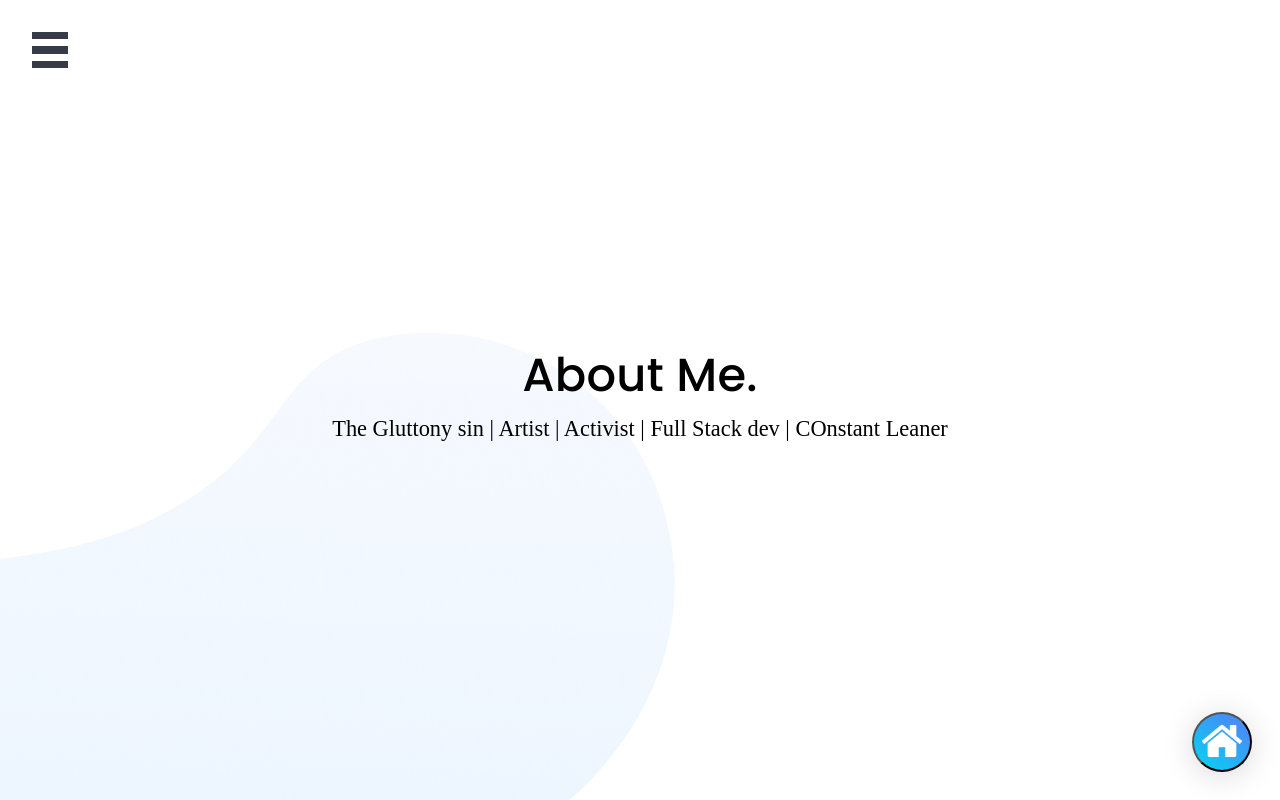
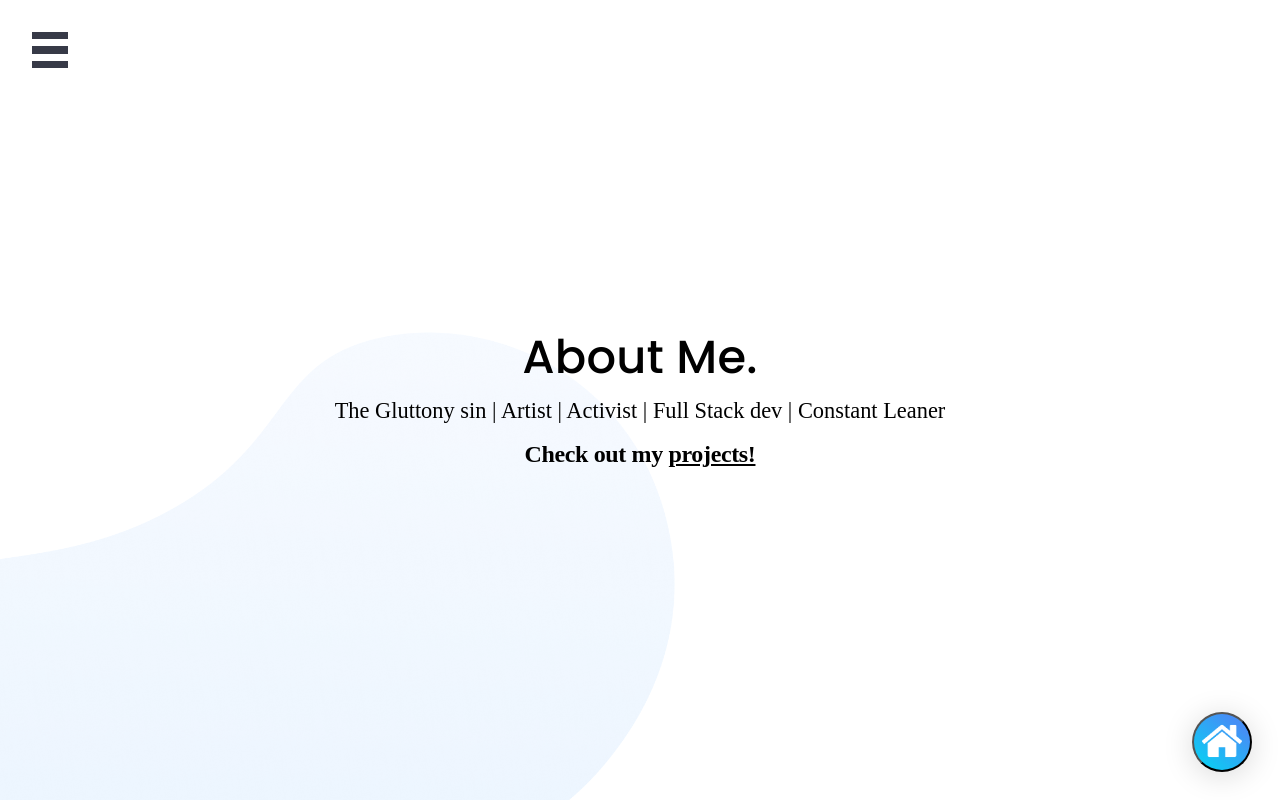
Before and after one commit to agarwalshashankjan/portfolio, a React (Create React App) app: page /#/about in a window 1280 px wide. Built offline with nearby package versions, Linux system fonts and the light colour scheme.

Commit message:
Footer component complete

```diff
--- a/src/components/About/About.jsx
+++ b/src/components/About/About.jsx
@@ -1,5 +1,6 @@
 import React from "react";
 import Header from "../Header/Header";
+import Footer from "../Footer/Footer";
 import "./About.css";
 import aboutVector from "./../../assets/about_vector.png";
 
@@ -8,9 +9,10 @@ const About = () => {
     <div className="section-container">
       <Header
         heading="About Me."
-        details="The Gluttony sin | Artist | Activist | Full Stack dev | COnstant Leaner"
+        details="The Gluttony sin | Artist | Activist | Full Stack dev | Constant Leaner"
       />
 
+      <Footer phrase="Check out my " link="projects!" toAddress="/projects" />
       {/* Vector Frame */}
       <div className="vector-frame">
         <img src={aboutVector} alt="about" className="about-vector" />
--- a/src/components/Footer/Footer.css
+++ b/src/components/Footer/Footer.css
@@ -0,0 +1,12 @@
+.footer-link {
+  font-family: Montserrat;
+  font-weight: bold;
+  font-size: 24px;
+  line-height: 36px;
+  text-align: center;
+  letter-spacing: -0.015em;
+}
+
+.footer-link-element {
+  color: black;
+}
--- a/src/components/Footer/Footer.jsx
+++ b/src/components/Footer/Footer.jsx
@@ -0,0 +1,17 @@
+import React from "react";
+import { Link } from "react-router-dom";
+
+import "./Footer.css";
+
+const Footer = ({ phrase, link, toAddress }) => {
+  return (
+    <div className="footer-link">
+      {phrase}
+      <Link to={toAddress} className="footer-link-element">
+        {link}
+      </Link>
+    </div>
+  );
+};
+
+export default Footer;
```
